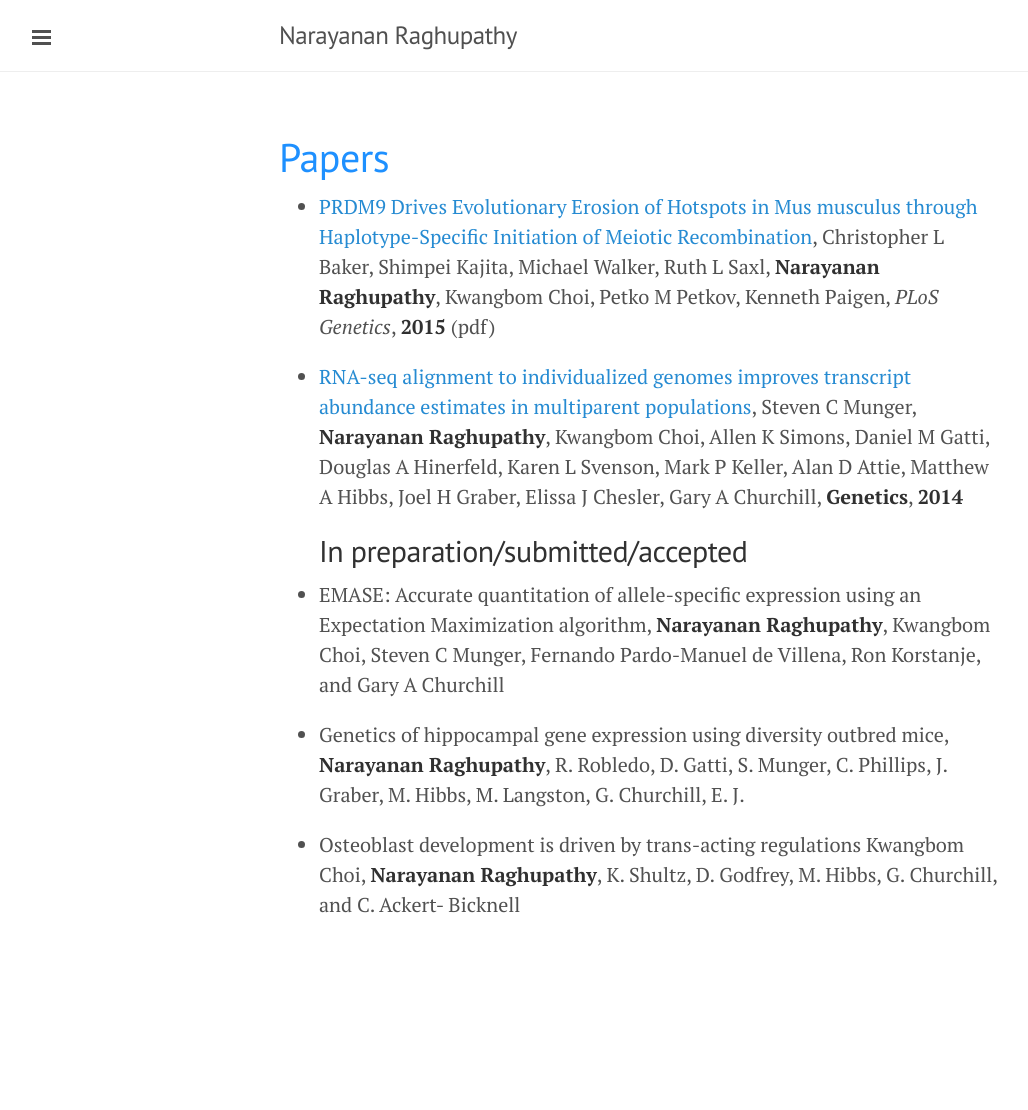
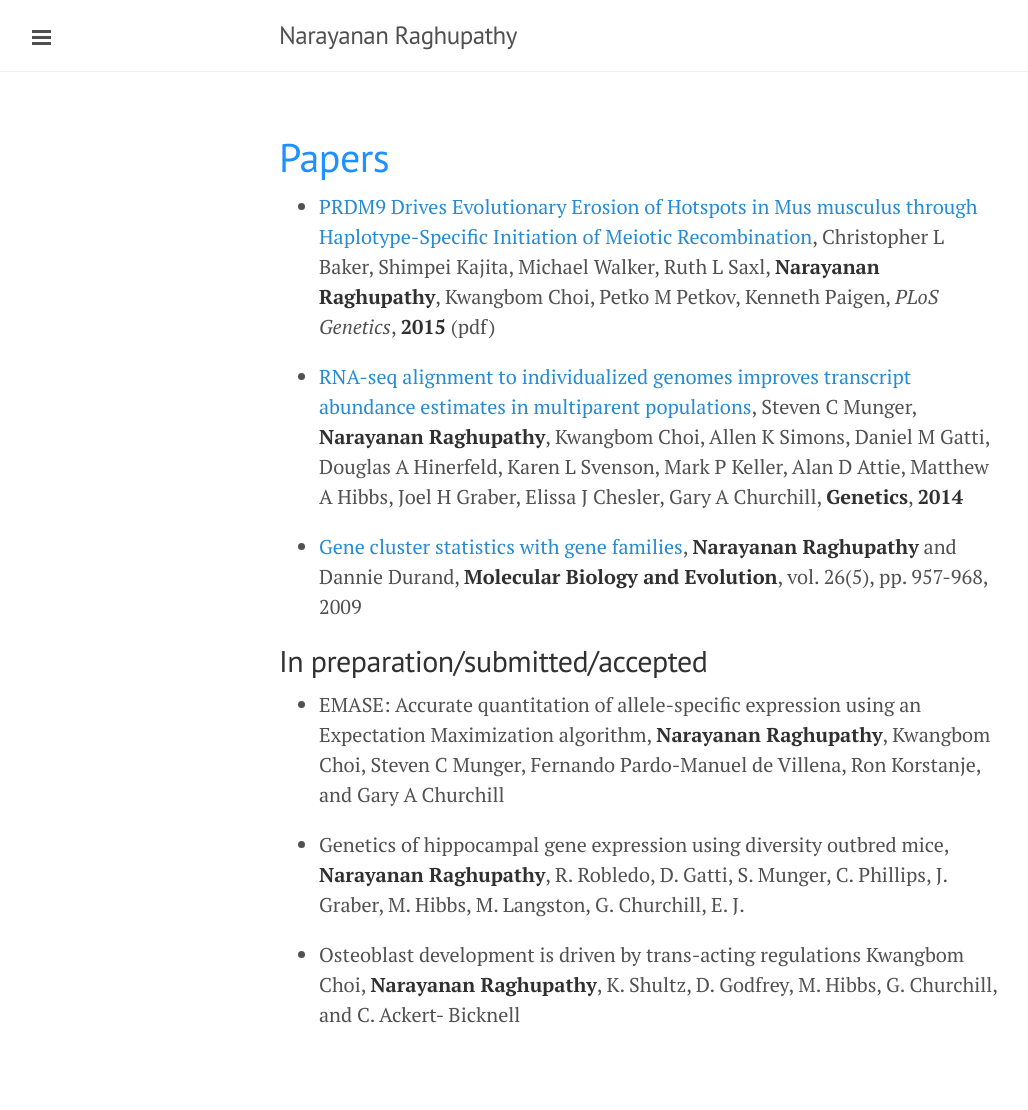
Before and after one commit to narayananr/narayananr.github.io, a Jekyll site: the page built from papers.md, in a window 1280 px wide. Shown: the whole page, without its empty margins (1-1029 px from the left). Built offline with Jekyll 4.4.1, drawn with Linux system fonts in a browser that asks for light colours; Markdown is read by kramdown in place of the engine named in the settings; before the commit the page ends 1000 px from its top, so only the background shows below that.

Commit message:
changed papers

```diff
--- a/papers.md
+++ b/papers.md
@@ -6,6 +6,9 @@ title: <font color="DodgerBlue">Papers</font>
 * [PRDM9 Drives Evolutionary Erosion of Hotspots in Mus musculus through Haplotype-Specific Initiation of Meiotic Recombination](http://journals.plos.org/plosgenetics/article?id=10.1371/journal.pgen.1004916#pgen-1004916-g007), Christopher L Baker, Shimpei Kajita, Michael Walker, Ruth L Saxl, **Narayanan Raghupathy**, Kwangbom Choi, Petko M Petkov, Kenneth Paigen, *PLoS Genetics*, **2015** (pdf)
 
 * [RNA-seq alignment to individualized genomes improves transcript abundance estimates in multiparent populations](http://www.genetics.org/content/198/1/59.short), Steven C Munger, **Narayanan Raghupathy**, Kwangbom Choi, Allen K Simons, Daniel M Gatti, Douglas A Hinerfeld, Karen L Svenson, Mark P Keller, Alan D Attie, Matthew A Hibbs, Joel H Graber, Elissa J Chesler, Gary A Churchill,  **Genetics**, **2014**
+
+* [Gene cluster statistics with gene families](http://mbe.oxfordjournals.org/content/26/5/957.long), **Narayanan Raghupathy** and Dannie Durand, **Molecular Biology and Evolution**, vol. 26(5), pp. 957-968, 2009
+
 ## In preparation/submitted/accepted
 * EMASE: Accurate quantitation of allele-specific expression using an Expectation Maximization algorithm, **Narayanan Raghupathy**, Kwangbom Choi, Steven C Munger, Fernando Pardo-Manuel de Villena, Ron Korstanje, and Gary A Churchill
 
```
